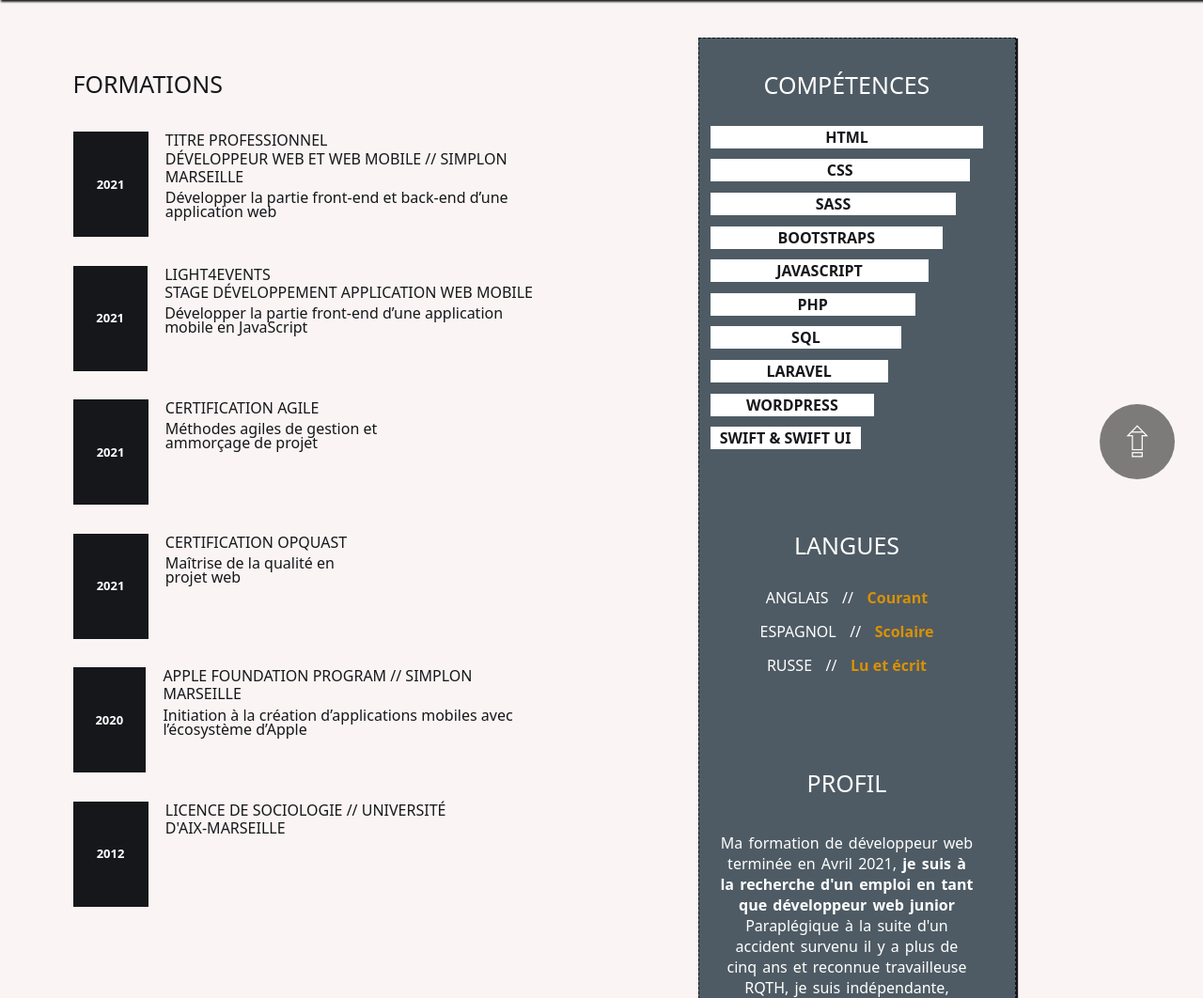
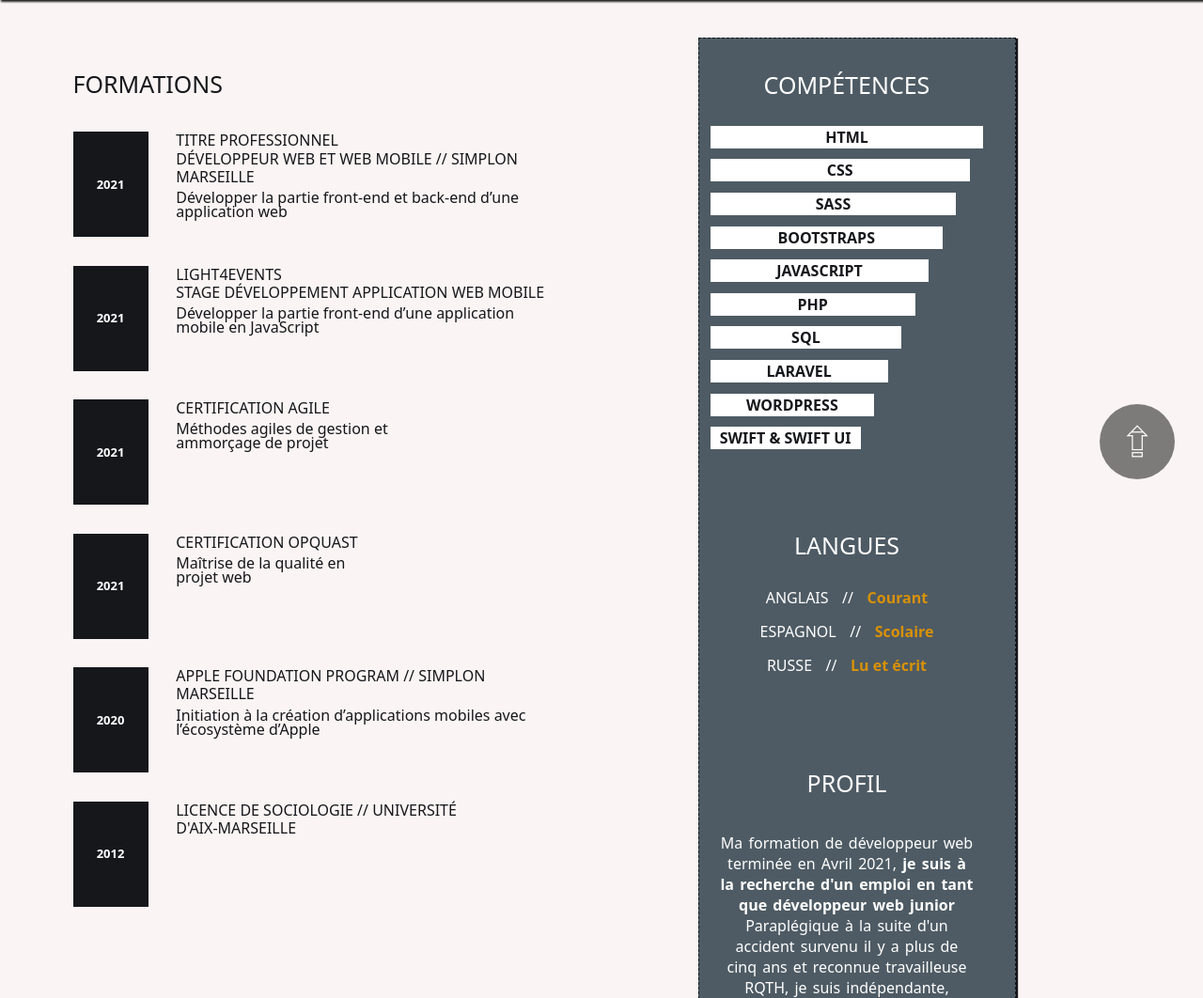
Before and after one commit to sines210/web-cv, a PHP site: page / in a window 1280 px wide. Shown: the part 240-1302 px from the top of the page at 94% size. Run offline with PHP 8.4, Linux system fonts and the light colour scheme; some libraries are stand-ins or nearby versions.

Commit message:
modif box-dates

```diff
--- a/assets/css/style.css
+++ b/assets/css/style.css
@@ -120,6 +120,13 @@ padding: 3% 5% 0 0;}
 .form-cont
 {display: flex;}
 
+.cont-dat-wrap
+{-ms-flex: 1 2 10%;
+  flex: 0 0 10%;
+  max-width: 10%;
+  width: 100%;
+  margin: 0 5% 5% 0;}
+
 .cont-dat
 {display: grid;
   place-items: center;
@@ -128,8 +135,7 @@ padding: 3% 5% 0 0;}
   width: 10vh;
 color: white;
 font-size: 1.3rem;
-font-weight: 700;
-margin-bottom: 5%;}
+font-weight: 700;}
 
 .form-cont2
 {padding-left: 3%;}
--- a/index.php
+++ b/index.php
@@ -71,54 +71,54 @@ header("Strict-Transport-Security:max-age=31536000; includeSubdomains; preload")
                                         <div id="top-left">
                                                     <h2 class="h2_black">FORMATIONS</h2>
                                                     <div class="form-cont">
-                                                                <div class="cont-dat"><div class="dates">2021</div></div>
+                                                                <div class="cont-dat-wrap"><div class="cont-dat">2021</div></div>
                                                                 <div class="form-cont2">  <h3>TITRE PROFESSIONNEL <br>DÉVELOPPEUR WEB ET WEB MOBILE // SIMPLON MARSEILLE</h3>
                                                                           <p class="paragraphe">   Développer la partie front-end et back-end d’une application web </p></div>
                                                      </div>
                                                       <div class="form-cont">
-                                                                 <div class="cont-dat"><div class="dates">2021</div></div>
+                                                                 <div class="cont-dat-wrap"><div class="cont-dat">2021</div></div>
                                                                   <div class="form-cont2">  <h3>LIGHT4EVENTS <BR>STAGE DÉVELOPPEMENT APPLICATION WEB MOBILE</h3>
                                                                           <p class="paragraphe"> Développer la partie front-end d’une application mobile en JavaScript </p></div>
                                                       </div>
                                                    <div class="form-cont">
-                                                                <div class="cont-dat"><div class="dates"> 2021 </div> </div>
+                                                                <div class="cont-dat-wrap"><div class="cont-dat"> 2021 </div> </div>
                                                                 <div class="form-cont2">   <h3> CERTIFICATION AGILE </h3>
                                                                            <p class="paragraphe"> Méthodes agiles de gestion et ammorçage de projet</p></div>
                                                    </div>
                                                   <div class="form-cont">
-                                                                <div class="cont-dat"><div class="dates"> 2021 </div> </div>
+                                                                <div class="cont-dat-wrap"><div class="cont-dat"> 2021 </div> </div>
                                                                 <div class="form-cont2">   <h3>CERTIFICATION OPQUAST </h3>
                                                                           <p class="paragraphe">Maîtrise de la qualité en projet web </p> </div>
                                                   </div>
                                                   <div class="form-cont">
-                                                                <div class="cont-dat"><div class="dates"> 2020 </div> </div>
+                                                                <div class="cont-dat-wrap"><div class="cont-dat"> 2020 </div> </div>
                                                                 <div class="form-cont2">  <h3>APPLE FOUNDATION PROGRAM  //  SIMPLON MARSEILLE</h3>
                                                                          <p class="paragraphe">Initiation à la création d’applications mobiles avec l’écosystème d’Apple</p> </div>
                                                   </div>
                                                   <div class="form-cont">
-                                                                 <div class="cont-dat"><div class="dates"> 2012 </div> </div>
+                                                                 <div class="cont-dat-wrap"><div class="cont-dat"> 2012 </div> </div>
                                                                  <div class="form-cont2">  <h3>LICENCE DE SOCIOLOGIE  // UNIVERSITÉ D'AIX-MARSEILLE</h3></div>
                                                   </div>
                                        </div>
                                        <div id="bottom-left">
                                              <h2 class="h2_black">EXPÉRIENCES</h2>
                                                   <div class="form-cont">
-                                                              <div class="cont-dat"> <div class="dates"> 2015<br>2016 </div> </div>
+                                                              <div class="cont-dat-wrap"> <div class="cont-dat"> 2015<br>2016 </div> </div>
                                                                <div class="form-cont2 "> <h3>MANDATAIRE EN IMMOBILIER</h3>
                                                                          <p class="paragraphe">Achat Vente et Location de biens immobiliers</p></div>
                                                    </div>
                                                    <div class="form-cont">
-                                                               <div class="cont-dat"><div class="dates"> 2015 </div></div>
+                                                               <div class="cont-dat-wrap"><div class="cont-dat"> 2015 </div></div>
                                                                <div class="form-cont2"> <h3>SECRÉTAIRE STANDARDISTE</h3>
                                                                          <p class="paragraphe">Accueil physique et téléphonique, tâches administratives</p></div>
                                                   </div>
                                                  <div class="form-cont">
-                                                             <div class="cont-dat"> <div class="dates">2012<br> 2015 </div></div>
+                                                             <div class="cont-dat-wrap"> <div class="cont-dat">2012<br> 2015 </div></div>
                                                              <div class="form-cont2 "> <h3>TRAVAIL EN AUSTRALIE</h3>
                                                                         <p class="paragraphe"> Hôtesse sur un bâteau de croisière, cuisinière... </p></div>
                                                   </div>
                                                   <div class="form-cont">
-                                                  <div class="cont-dat"><div class="dates">2008 <br> 2012 </div></div>
+                                                  <div class="cont-dat-wrap"><div class="cont-dat">2008 <br> 2012 </div></div>
                                                               <div class="form-cont2"> <h3>RESTAURATION</h3>
                                                                        <p class="paragraphe">Serveuse, vendeuse en boulangerie, barmaid...</p></div>
                                                  </div>
```
